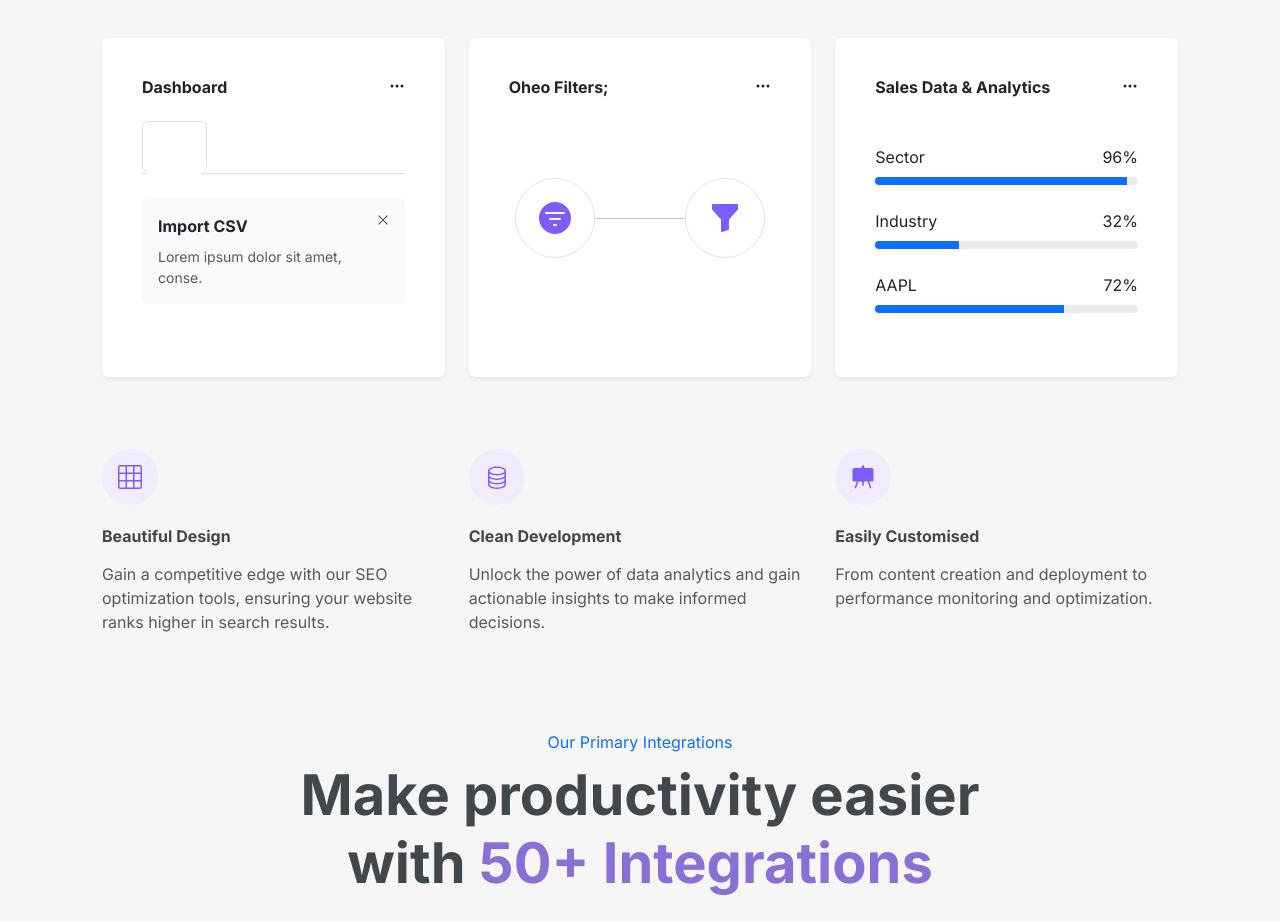
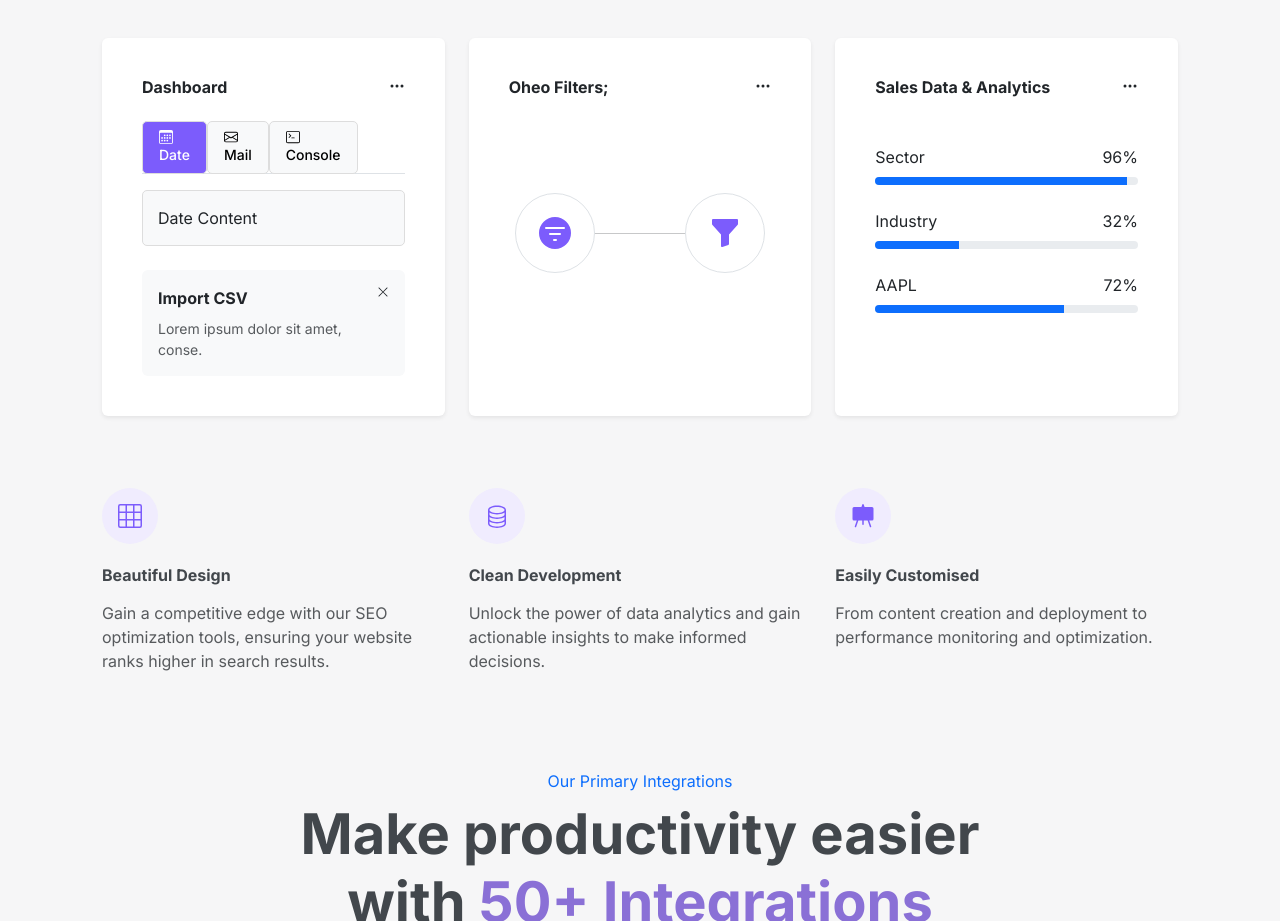
Before and after one commit to umaisusman/oheoclient, a React (Vite) app: page / in a window 1280 px wide. Shown: the part 3207-4128 px from the top of the page. Built offline with nearby package versions, Linux system fonts and the light colour scheme.

Commit message:
all change

```diff
--- a/src/Screens/LandinPageScreens/ProductFeactres/ProductFeactures.jsx
+++ b/src/Screens/LandinPageScreens/ProductFeactres/ProductFeactures.jsx
@@ -12,6 +12,7 @@ import {
   FilterCircleFill,
   FunnelFill,
 } from "react-bootstrap-icons"
+import './product.css'
 
 const ProductFeatures = () => {
   return (
@@ -60,7 +61,7 @@ const ProductFeatures = () => {
               </div>
 
               <div className="mb-4">
-                <Tabs defaultActiveKey="date" className="mb-3 small">
+              <Tabs defaultActiveKey="date" className="mb-3 small" id="custom-tabs">
   <Tab
     eventKey="date"
     title={
@@ -69,7 +70,9 @@ const ProductFeatures = () => {
         Date
       </span>
     }
-                  />
+  >
+    <div className="tab-content-box">Date Content</div>
+  </Tab>
   <Tab
     eventKey="mail"
     title={
@@ -78,7 +81,9 @@ const ProductFeatures = () => {
         Mail
       </span>
     }
-                  />
+  >
+    <div className="tab-content-box">Mail Content</div>
+  </Tab>
   <Tab
     eventKey="console"
     title={
@@ -87,8 +92,11 @@ const ProductFeatures = () => {
         Console
       </span>
     }
-                  />
+  >
+    <div className="tab-content-box bg-dark text-white">Console Content</div>
+  </Tab>
 </Tabs>
+
               </div>
 
               <div className="bg-light p-3 rounded">
--- /dev/null
+++ b/src/Screens/LandinPageScreens/ProductFeactres/product.css
@@ -0,0 +1,18 @@
+#custom-tabs .nav-link {
+    background-color: #f8f9fa !important; /* Light gray background */
+    color: #000 !important; /* Black text */
+    border: 1px solid #ddd !important;
+    border-radius: 5px !important;
+  }
+
+  #custom-tabs .nav-link.active {
+    background-color: #7c5cfc !important; /* Purple background for active tab */
+    color: white !important;
+  }
+
+  .tab-content-box {
+    padding: 15px;
+    border: 1px solid #ddd;
+    border-radius: 5px;
+    background-color: #f8f9fa; /* Light gray background for all tabs */
+  }
```
Lines whose indentation alone changed are shown as unchanged.
